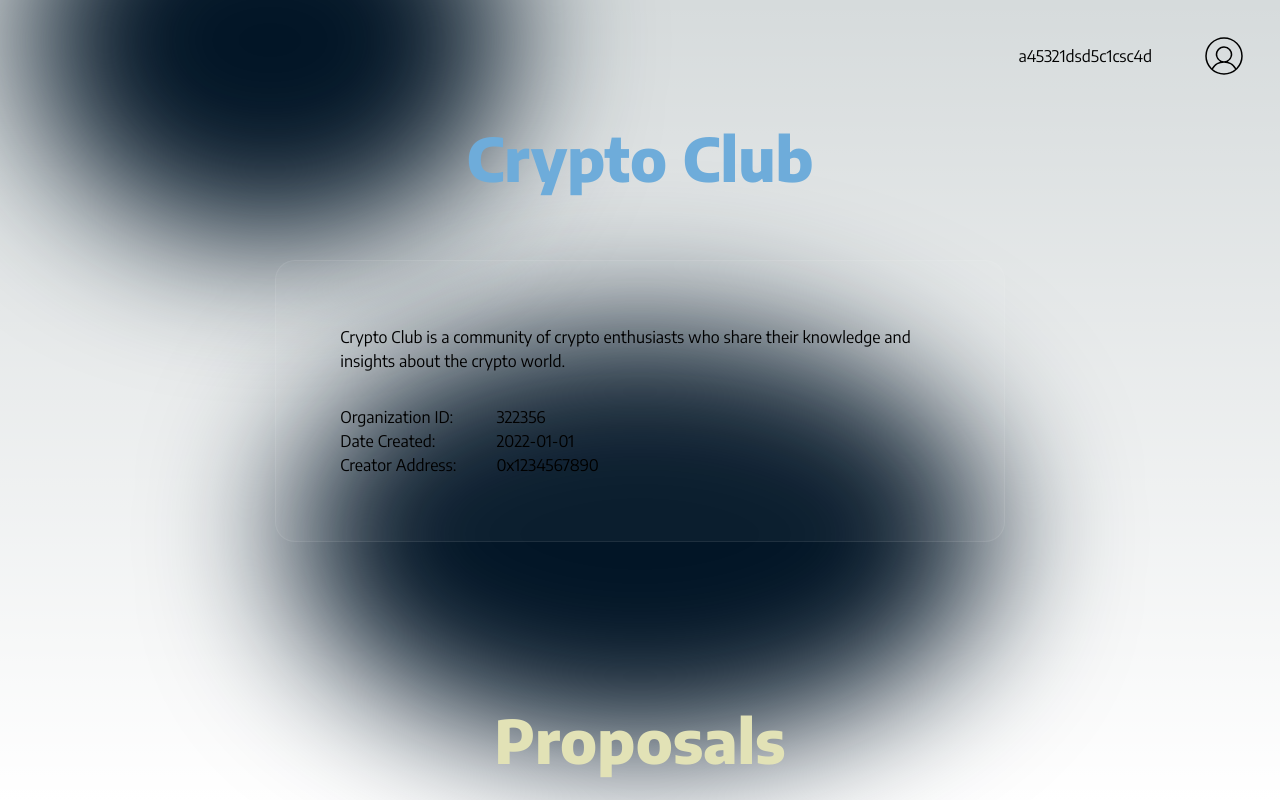
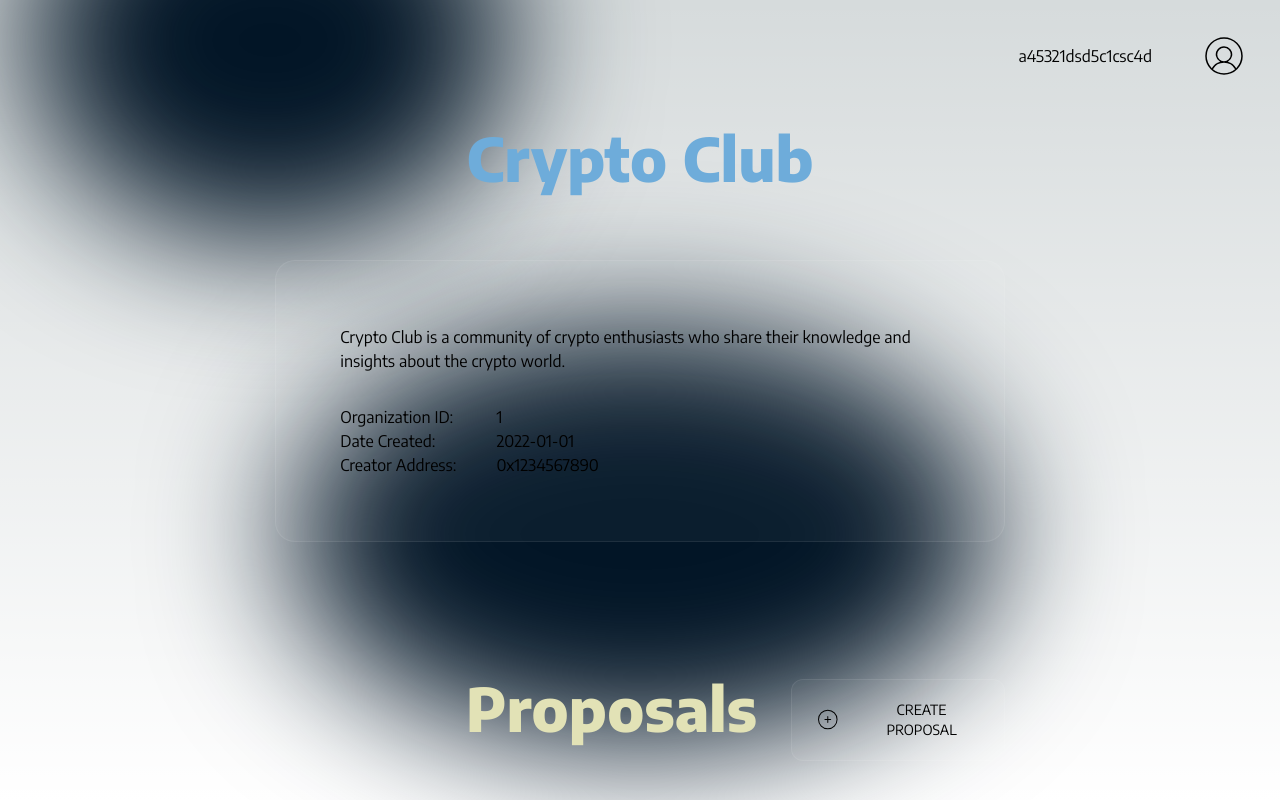
Before and after one commit to RomarioKavin1/ourFunds, a Next.js app in the folder frontend/: page /organization/1 in a window 1280 px wide. Built offline with nearby package versions, Linux system fonts and the light colour scheme.

Commit message:
feat: create proposal url map for organization using

```diff
--- a/frontend/src/app/addProposal/page.tsx
+++ b/frontend/src/app/addProposal/[orgId]/page.tsx
@@ -2,6 +2,7 @@
 import BackgroundGradient from "@/components/BackgroundGradient";
 import { useState } from "react";
 import Profile from "@/components/Profile";
+import { useParams } from "next/navigation";
 
 const AddProposal= () => {
   const [userId] = useState("a45321dsd5c1csc4d");   //For top right avatar
@@ -19,7 +20,7 @@ const AddProposal= () => {
     { title: "Beneficiary", stateValue: beneficiary, setter: setBeneficiary, textArea: false },
     // Add more fields as needed
   ];
-
+  const { orgId } = useParams();
 
   const handleSubmit = (e) => {
     e.preventDefault();
--- a/frontend/src/app/home/page.tsx
+++ b/frontend/src/app/home/page.tsx
@@ -1,12 +1,12 @@
 'use client'
 
 import React from "react";
-import { PiShieldPlusLight } from "react-icons/pi";
 import { useState } from "react";
 import { useRouter } from 'next/navigation'
 import OrgCard from "@/components/Orgcard";
 import BackgroundGradient from "@/components/BackgroundGradient";
 import Profile from "@/components/Profile";
+import { CiCirclePlus } from "react-icons/ci";
 //TODO: Add random image/color generator for org cards
 
 
@@ -86,7 +86,7 @@ function page() {
             <li className="mb-2 mt-16 w-11/12 py-5 text-center font-medium rounded-2xl">
               <button className="w-full py-5 rounded-2xl bg-[white]/[0.08] flex justify-center hover:bg-[white]/[0.2]
               items-center gap-x-6" type="button" onClick={() => router.push('/addOrganization')}>
-                <PiShieldPlusLight size={25} />
+                <CiCirclePlus size={25} />
                 <p>ADD ORGANIZATION</p>
               </button>
             </li>
--- a/frontend/src/app/organization/[id]/page.tsx
+++ b/frontend/src/app/organization/[id]/page.tsx
@@ -4,19 +4,19 @@ import BackgroundGradient from "@/components/BackgroundGradient";
 import Profile from "@/components/Profile";
 import { useState, useEffect } from "react";
 import Proposal from "@/components/Proposal";
+import { CiCirclePlus } from "react-icons/ci";
+import { useRouter } from "next/navigation";
 
 const OrganizationDetail = () => {
-  const [userId, setUserId] = useState("a45321dsd5c1csc4d");    //For top right avatar
+  const router = useRouter();
+  const [userId, setUserId] = useState("a45321dsd5c1csc4d"); //For top right avatar
   const [orgId, setOrgId] = useState(exampleOrgList[0].id);
   const [orgName, setOrgName] = useState(exampleOrgList[0].orgName);
   const [orgDescription, setOrgDescription] = useState(exampleOrgList[0].orgDescription);
   const [proposals, setProposals] = useState(exampleOrgList[0].proposals);
-  //Organization Details Bound to change
   const [generalDetails, setGeneralDetails] = useState(exampleOrgList[0].generalDetails);
   const [creatorAddress, setCreatorAddress] = useState(exampleOrgList[0].creatorAddress);
   const [dateCreated, setDateCreated] = useState(exampleOrgList[0].dateCreated);
-
-
 
   const { id } = useParams();
 
@@ -42,8 +42,31 @@ const OrganizationDetail = () => {
               </div>
             </div>
           </div>
-          <h1 className="text-6xl text-fourth font-extrabold mb-8 z-10 mt-32">Proposals</h1>
-          <div className="flex flex-col gap-y-3 mb-10">
+
+          <div className="flex flex-row  items-baseline mt-24 w-3/5 justify-center">
+            <div className="w-80"></div>
+            <h1 className="text-6xl text-fourth font-extrabold mb-8 z-10 text-center w-full">
+              Proposals
+            </h1>
+            <button className="w-96 py-5 px-6 rounded-xl bg-[white]/[0.04] flex justify-center hover:bg-[white]/[0.08]
+              items-center gap-x-6 border border-[white]/[0.08]" type="button" onClick={() => router.push(`/addProposal/${orgId}`)}>
+                <CiCirclePlus size={25} />
+                <p className="text-sm">CREATE PROPOSAL</p>
+              </button>
+          </div>
+
+
+          <div className="flex flex-col gap-y-3 mb-10 w-3/5">
+              <div className="flex h-auto py-6 px-16 items-center w-auto max-w-3/5 rounded-[14px] z-10
+              bg-[white]/[0.04] ">
+                  <p className="w-24 ">Proposal ID</p>
+                  <p className="w-80 px-20">Title</p>
+                  <p className="w-64 px-20">Creator</p>
+                  <div className="flex items-center justify-end gap-x-10 w-64">
+                      <p className="mr-2">Status</p>
+
+                  </div>
+              </div>
             {proposals.map((proposal) => (
               <Proposal
                 key={proposal.id}
@@ -62,18 +85,14 @@ const OrganizationDetail = () => {
 
 export default OrganizationDetail;
 
-
 const exampleOrgList = [
   {
-      id: "322356",
+    id: "1",
     orgName: "Crypto Club",
-      orgDescription: "#322356",
+    orgDescription: "#1",
     generalDetails: "Crypto Club is a community of crypto enthusiasts who share their knowledge and insights about the crypto world.",
     creatorAddress: "0x1234567890",
     dateCreated: "2022-01-01",
-
-      //Add more general details as needed
-
     proposals: [
       { id: "#1234", title: "Proposal 1", creatorAddress: "08xasd155645dw", status: "Vote Pending" },
       { id: "#2845", title: "Proposal 2", creatorAddress: "09xsdadsdasdsd", status: "Approved" },
--- a/frontend/src/components/Proposal.tsx
+++ b/frontend/src/components/Proposal.tsx
@@ -18,11 +18,12 @@ const Proposal = ({ id, title, creatorAddress, status }) => {
     };
 
     return (
-        <div className="border flex h-auto py-6 px-16 items-center w-auto max-w-3/5 rounded-[14px] z-10 bg-[white]/[0.04] border-[white]/[0.08]">
-            <p className="w-24 ">{id}</p> {/* Adjust width as needed */}
-            <p className="w-80 px-20">{title}</p> {/* Adjust width as needed */}
-            <p className="w-64 px-20">{creatorAddress}</p> {/* Adjust width as needed */}
-            <div className="flex items-center justify-end gap-x-10 w-64"> {/* Adjust width as needed */}
+        <div className="border flex h-auto py-6 px-16 items-center w-auto max-w-3/5 rounded-[14px] z-10
+        bg-[white]/[0.04] border-[white]/[0.08] hover:bg-[white]/[0.08]">
+            <p className="w-24 ">{id}</p>
+            <p className="w-80 px-20">{title}</p>
+            <p className="w-64 px-20">{creatorAddress}</p>
+            <div className="flex items-center justify-end gap-x-10 w-64">
                 <p className="mr-2">{status}</p>
                 <img src={getStatusIcon().src} alt={status} style={{ width: '24px', height: '24px' }} />
             </div>
```
Lines whose indentation alone changed are shown as unchanged.
